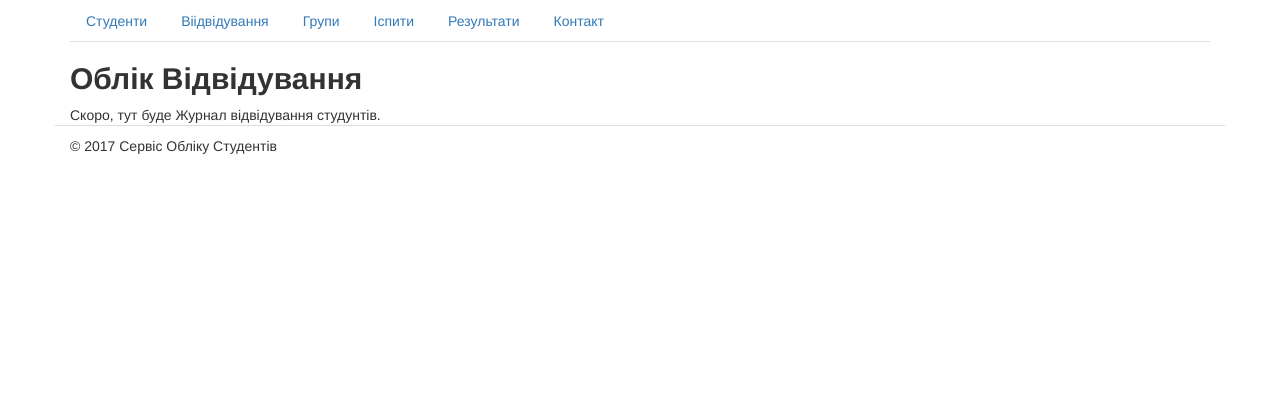
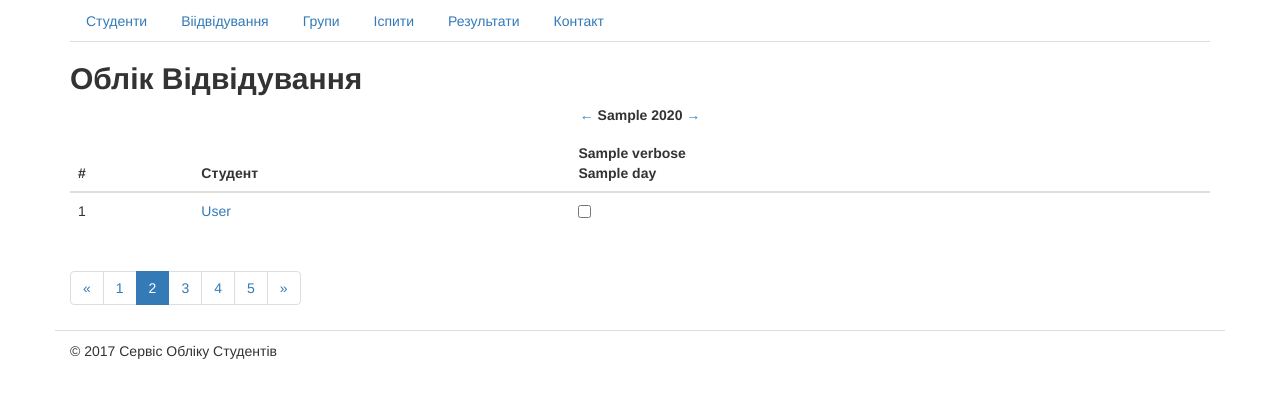
Before and after one commit to gopjak36/studentsdb, a Django app: template students/templates/students/journal.html in a window 1280 px wide. Shown: the part 70-468 px from the top of the page. Run offline with Django 3.2, Linux system fonts and the light colour scheme; the template is opened without the code that fills it: most values are stand-ins (such as "Sample title", 1, 10 or a date in 2020); parts of the project's set-up code (start-up, migrations or seed data) failed here and were passed over; some libraries are stand-ins or nearby versions.

Commit message:
add logic to template for MonthJournal

```diff
--- a/students/templates/students/journal.html
+++ b/students/templates/students/journal.html
@@ -7,5 +7,84 @@
 {% block title %} Облік Відвідування {% endblock title %}
 
 {% block content %}
-  Cкоро, тут буде Журнал відвідування студунтів.
+  {% if not studnets %}
+    <div class="aler alert-warning">
+        Поки немає жодного студента в базі. Будь-ласка,
+        <a href="{% url 'students_add' %}">додайте першого.</a>
+    </div>
+  {% else %}
+
+    <!-- Start Journal Nav -->
+    <p id="journal-nav" class="text-center">
+      <a href="?=month={{ prev_month }}"
+          title="Попередній Місяць">&larr;</a>
+      <!-- TODO: translate month name -->
+      <strong>{{ month_verbose }} {{ year }}</strong>
+      <a href="?month={{ next_month }}"
+          title="Наступний Місяць">&rarr;</a>
+    </p>
+    <!-- End Journal Nav -->
+
+    <!-- Start Student Journal -->
+    <table class="table table-hover table-strioed table-bodered"
+            id="students-journal">
+
+      <!-- Start Head Journal -->
+      <thead>
+        <tr class="header">
+          <th class="num">#</th>
+          <th class="name">Студент</th>
+          {% for day in month_header %}
+          <th class="day-header">
+            <!-- TODO: translate day name -->
+            {{ day.verbose }}
+            <br />
+            {{ day.day }}
+          </th>
+          {% endfor %}
+        </tr>
+      </thead>
+      <!-- End Head Journal -->
+
+      <!--Start Content Journal -->
+      <tbody>
+        {% csrf_token %}
+
+        {% for student in studnets %}
+          <tr>
+
+            <td>
+              {% if is_paginated %}
+                {{ page_obj.start_index|add:forloop.counter|add:'-1' }}
+              {% else %}
+                  {{ foorloop.counter }}
+              {% endif %}
+            </td>
+
+            <td>
+              <a title="Редагувати" target="_blank"
+                  href="{% url 'students_edit' student.id %}">
+                {{ student.fullname }}
+              </a>
+            </td>
+
+            {% for day in student.days %}
+              <td class="day-box">
+                <input type="checkbox" data-student-id="{{ student.id }}"
+                        data-date="{{ day.date }}" date-url="{{ student.update_url }}"
+                        value="1" {% if day.present %} checked="checked"{% endif %}>
+              </td>
+            {% endfor %}
+          </tr>
+        {% endfor %}
+      </tbody>
+      <!-- End Content Journal -->
+    </table>
+    <!-- End Student Journal -->
+  {% endif %}
+
+  {% with object_list=students %}
+    {% include 'students/paginator.html' %}
+  {% endwith %}
+
 {% endblock content %}
```
